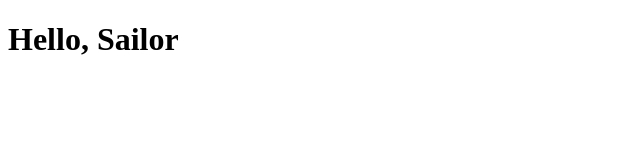
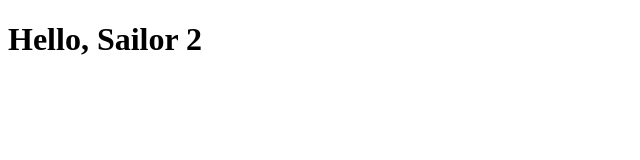
Before and after one commit to ttravers17/handsome.fish, a plain HTML site: page static/index.html in a window 1280 px wide. Shown: the full height of the page, 0-640 px from the left. Drawn offline with Linux system fonts and the light colour scheme.

Commit message:
chimchim

```diff
--- a/static/index.html
+++ b/static/index.html
@@ -8,6 +8,6 @@
     <link rel="shortcut icon" href="./fish.svg" type="image/x-icon">
 </head>
 <body>
-    <h1>Hello, Sailor</h1>
+    <h1>Hello, Sailor 2</h1>
 </body>
 </html>
```
